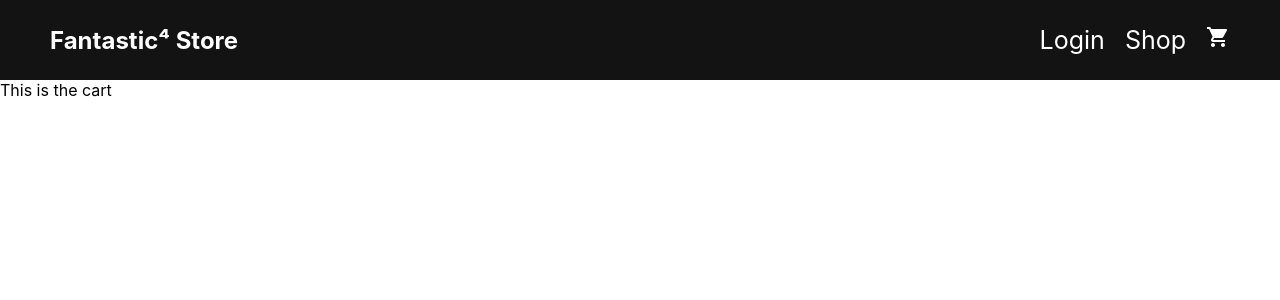
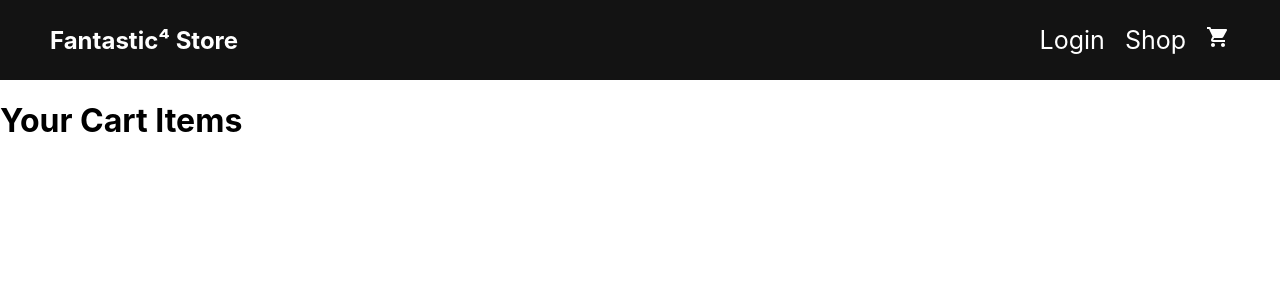
Before and after one commit to victoria0514/WeSkiiRental, a React (Create React App) app: page /cart in a window 1280 px wide. Shown: the top 300 px of the page. Built offline with nearby package versions, Linux system fonts and the light colour scheme.

Commit message:
Added Basics of Cart

```diff
--- a/src/pages/Cart.jsx
+++ b/src/pages/Cart.jsx
@@ -1,9 +1,24 @@
-import React, { useState } from 'react';
+import React, { useContext, useState } from 'react';
+import { Product } from '../components/Product';
+import { ShopContext } from '../context/ShopContext';
+import { PRODUCTS } from '../Products';
 
 const Cart = () => {
+  const { cartItems } = useContext(ShopContext);
   return (
-    <div> This is the cart </div>
-  )
-}
+    <div className='cart'>
+      <div>
+        <h1> Your Cart Items</h1>
+      </div>
+      <div className='cartItems'>
+        {PRODUCTS.map((Product) => {
+          if (cartItems[Product.id] > 0) {
+            return <CartItem data={Product} />;
+          }
+        })}
+      </div>
+    </div>
+  );
+};
 
 export default Cart;
```
